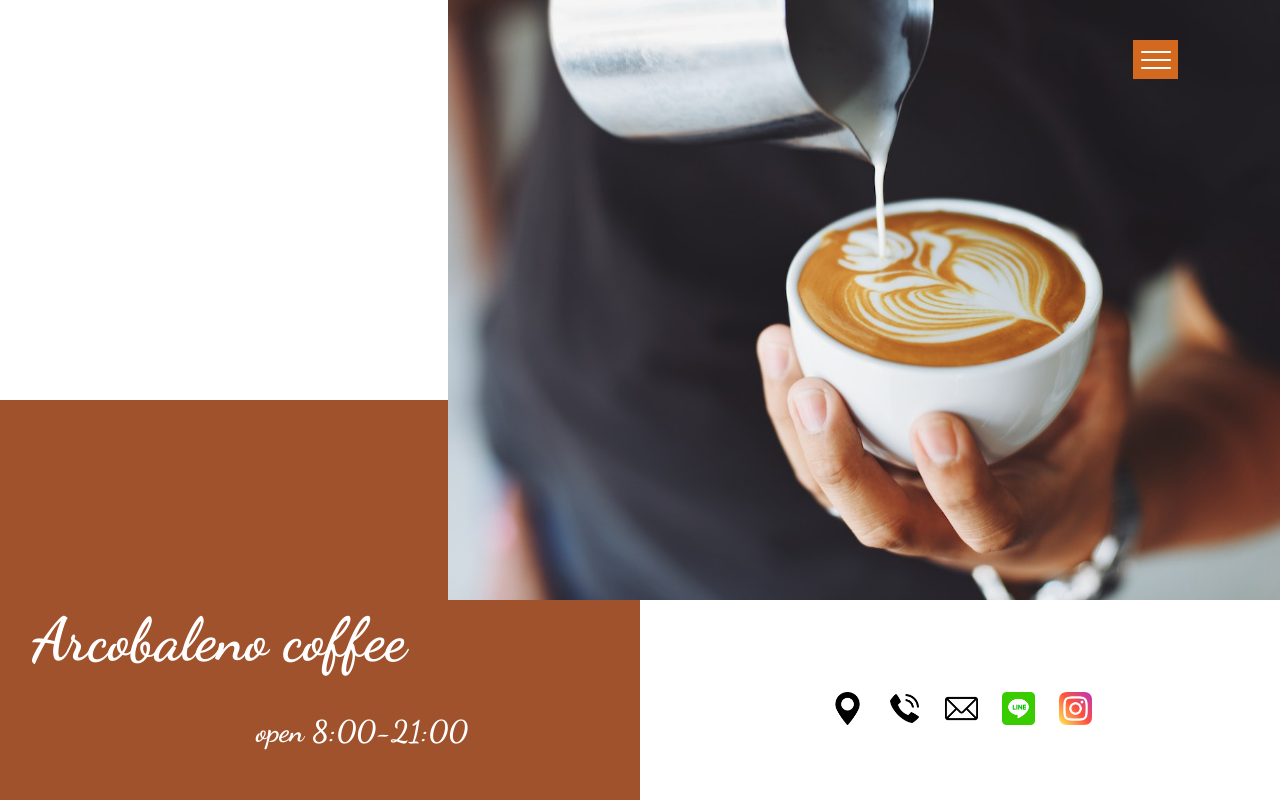
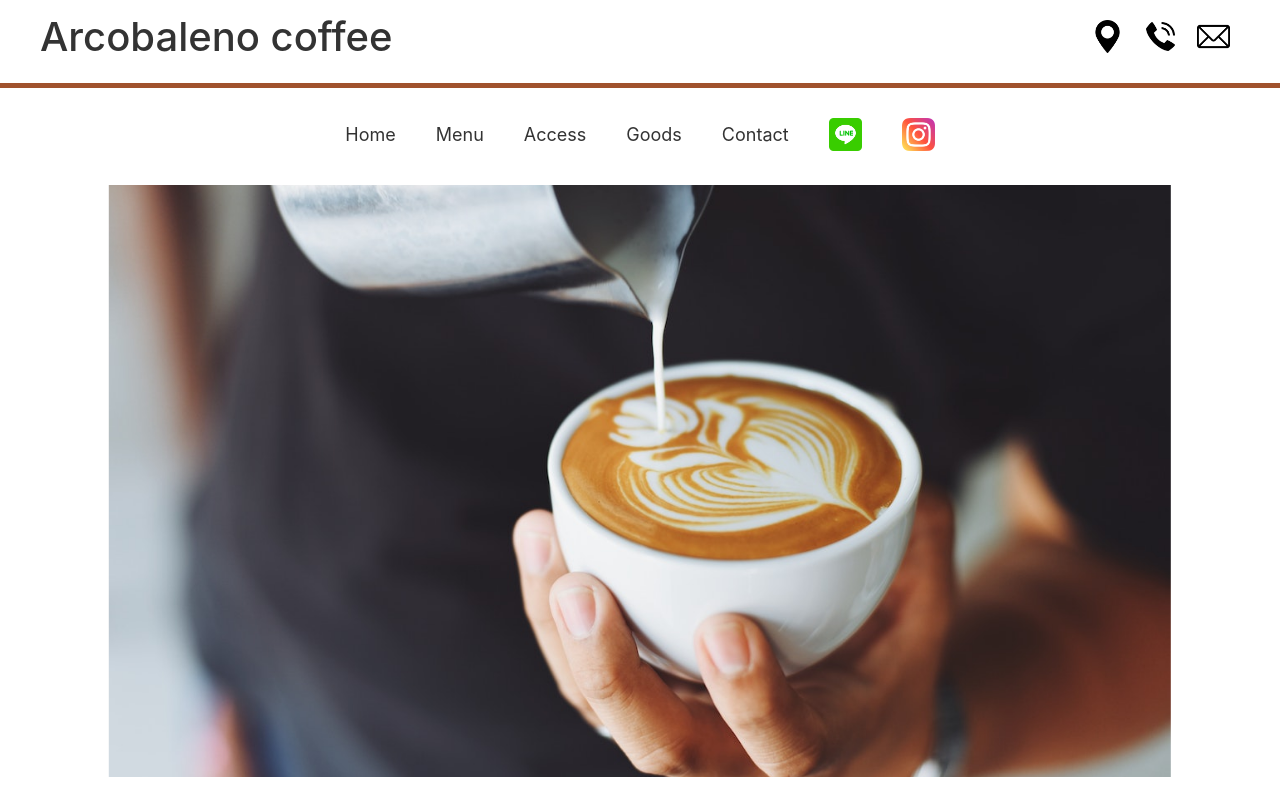
Before and after one commit to fffsky/arcobaleno-coffee, a plain HTML site: page index.html in a window 1280 px wide. Shown: the top 804 px of the page. Drawn offline with nearby package versions, Linux system fonts and the light colour scheme; some packages are replaced by stand-ins of ours.

Commit message:
大幅修正

```diff
--- a/index.html
+++ b/index.html
@@ -26,7 +26,43 @@
     </head>
     <body>
         <!-- ハンバーガーメニュー -->
-        <header id="navArea">
+        <header>
+            <!-- ロゴ＋アイコン -->
+            <div class="nav sp">
+                <ul>
+                    <li>
+                        <h1>Arcobaleno coffee</h1>
+                    </li>
+                </ul>
+                <ul class="nav-icon ">
+                    <li><img  class="pc" src="img/icon-point.png" alt=""></li>
+                    <li><img  class="pc" src="img/icon-phone.png" alt=""></li>
+                    <li><img  class="pc" src="img/icon-email.png" alt=""></li>
+                </ul>
+            </div>
+            <!-- ロゴ下のメニュー -->
+            <div class="nav_menu pc">
+                <ul class="nav_menu-list">
+                    <li><a href="index.html">Home</a></li>
+                    <li><a href="menu.html">Menu</a></li>
+                    <li><a href="access.html">Access</a></li>
+                    <li><a href="goods.html">Goods</a></li>
+                    <li><a href="#contact">Contact</a></li>
+                    <li><img src="img/icon-line.png" alt=""></li>
+                    <li><img src="img/icon-instagram.png" alt=""></li>
+                <ul>
+            </div>
+            <!-- スマホ表示アイコン -->
+            <div class="sp-icon sp">
+                <ul class="nav-icon">
+                    <li><img src="img/icon-point.png" alt=""></li>
+                    <li><img src="img/icon-phone.png" alt=""></li>
+                    <li><img src="img/icon-email.png" alt=""></li>
+                    <li><img src="img/icon-line.png" alt=""></li>
+                    <li><img src="img/icon-instagram.png" alt=""></li>
+                </ul>
+            </div>
+            <div id="navArea" class="sp">
                 <nav>
                     <div class="inner">
                         <ul class="menu-flex">
@@ -44,26 +80,19 @@
                     <span></span>
                 </div>
                 <div id="mask"></div>
+            </div>
         </header>
         <main>
             <!-- Top画面 -->
             <section id="fv" class="fv-pc">
                 <div class="fv-img">
                     <img src="img/fv.jpg" alt="top画像">
-                    <div class="white">
-                        <h1>Arcobaleno coffee</h1>
+                    <!-- <div class="white">
+
                         <p class="open">open 8:00-21:00</p>
+                    </div> -->
                 </div>
-                </div>
-                <div class="fv-icon">
-                    <div class="fv-icon-list">
-                        <img src="img/icon-point.png" alt="">
-                        <img src="img/icon-phone.png" alt="">
-                        <img src="img/icon-email.png" alt="">
-                        <img src="img/icon-line.png" alt="">
-                        <img src="img/icon-instagram.png" alt="">
-                    </div>
-                </div>
+
             </section>
             <!-- 新商品紹介 -->
             <section id="new">
--- a/sass/_common.scss
+++ b/sass/_common.scss
@@ -22,11 +22,17 @@ li {
         @content;
     }
 }
-@mixin sp-675{
+@mixin sp-650{
     @media(max-width:675px){
         @content;
     }
 }
+@mixin sp-450{
+    @media(max-width:450px){
+        @content;
+    }
+}
+
 /******************************************************
 common
 ******************************************************/
@@ -80,7 +86,14 @@ link
 sp
 ******************************************************/
 .sp{
-    @include sp-675{
+    display: none;
+    @include sp-650{
         display: block;
     }
 }
+.pc{
+    display: block;
+    @include sp-650{
+        display: none;
+    }
+}
--- a/sass/_top.scss
+++ b/sass/_top.scss
@@ -12,6 +12,68 @@
     @media(max-width:450px){
         @content;
     }
+}
+
+// header
+.nav{
+    display: flex;
+    justify-content: space-between;
+    align-items: center;
+    padding: 0 40px;
+    border-bottom: 5px solid #a0522d;
+
+    .nav-icon{
+        display: flex;
+        img{
+           width: 33px;
+           height: 33px;
+           margin: 20px 10px;
+
+            a{
+                font-size: 1.6rem;
+                color: #333;
+            }
+        }
+    }
+}
+h1{
+    font-size: 4.0rem;
+    color: #333;
+    margin: 0;
+    @include sp-675{
+        margin: 20px 0;
+        }
+}
+.nav_menu-list{
+    display: flex;
+    align-items: center;
+    justify-content: center;
+    padding-top: 30px;
+    li{
+        font-size: 1.6rem;
+        margin: 0 20px;
+        a{
+            font-size: 1.8rem;
+            color: #333;
+        }
+    }
+    img{
+        width: 33px;
+        height: 33px;
+    }
+}
+
+.sp-icon{
+    .nav-icon{
+        display: flex;
+        justify-content: center;
+    img{
+        width: 33px;
+        height: 33px;
+        margin: 32px 15px 0;
+    }
+    }
+
 }
 /******************************************************
 ハンバーガーメニュー
@@ -85,6 +147,10 @@ nav {
     cursor: pointer;
     z-index: 9999;
     background: chocolate;
+    @include sp-675{
+        top: 3%;
+        right: 8%;
+    }
     span {
         position: absolute;
         display: block;
@@ -154,23 +220,31 @@ Top
 
     .fv-img img{
         position: absolute;
-        width: 65%;
-        height: 75%;
+        width: 83%;
+        height: 74%;
+        -o-object-fit: cover;
         object-fit: cover;
-        right: 0;
-        top: 0;
+        left: 50%;
+        top: 40%;
+        transform: translate(-50%, -50%);
         @include sp-960{
-            width: 80%;
-            height: 55%;
+            width: 85%;
+            height: 65%;
             right: 0;
-            top: 0%;
+            top: 37%;
         }
+        @include sp-675{
+            top: 44%;
+            height: 80%;
+            width: 100%;
+        }
+
+
         @include sp-450{
+            top: 44%;
+            height: 80%;
             width: 100%;
-            height: 60%;
-            left: 0%;
-            top: 0%;
-            transform: translate(0,0);
+
         }
     }
     /* 背景白 */
@@ -178,8 +252,8 @@ Top
         width: 50%;
         height: 50%;
         position: absolute;
-        bottom: 0;
-        left: 0;
+        top: 0;
+        right: 0;
         background: #a0522d;
         z-index: -1;
         @include sp-960{
@@ -194,63 +268,11 @@ Top
             left: 0%;
             top: 60%;
             transform: translate(0, 0);
-}
-        h1{
-            position: absolute;
-            top: 51%;
-            left: 5%;
-            font-size: 6rem;
-            font-family: 'Dancing Script', cursive;
-            color: #fff;
-            z-index: 10;
-            @include sp-960{
-                top: 50%;
-                font-size: 5rem;
-            }
-            @include sp-675{
-                font-size: 4rem;
-            }
-        }
-        /* 営業時間 */
-        .open{
-            position: absolute;
-            bottom: 9%;
-            left: 40%;
-            font-size: 3rem;
-            font-family: 'Dancing Script', cursive;
-            color: #fff;
-            z-index: 10;
         }
     }
 
-    .fv-icon{
-        position: absolute;
-        top: 85%;
-        left: 64%;
-        @include sp-960{
-            top: 66%;
-            left: 66%;
         }
-        @include sp-450{
-            display: none;
-        }
-        img{
-            width: 33px;
-            height: 33px;
-            margin: 12px;
-            display: block;
-            @include sp-960{
-                margin: 10px;
-            }
-        }
-        &-list{
-                display: flex;
-            @include sp-960{
 
-            }
-        }
-    }
-}
 
 /********************************************
 New
```
Also changed, not shown: style.css, 1 other file. Lines whose indentation alone changed are shown as unchanged.
